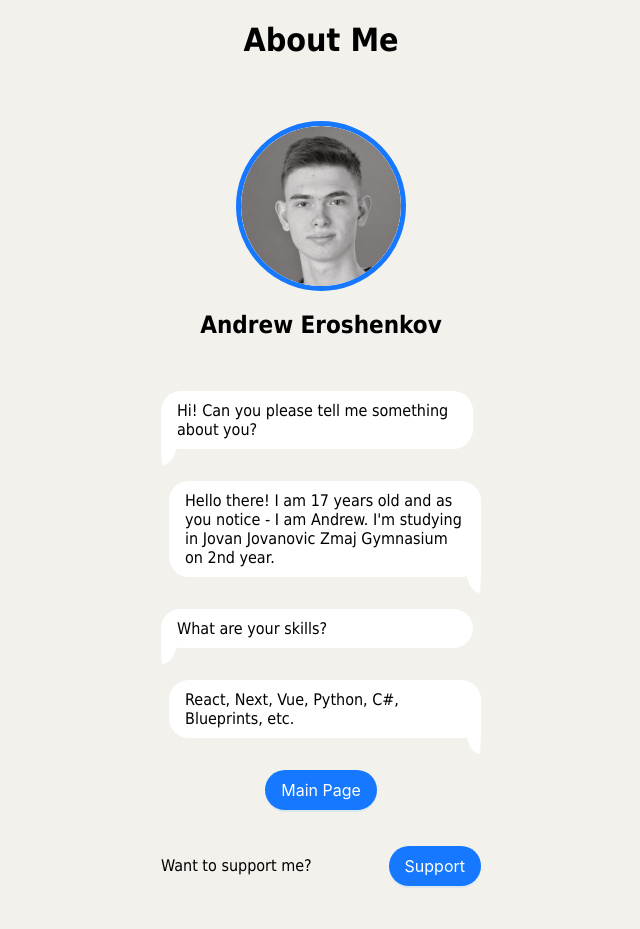
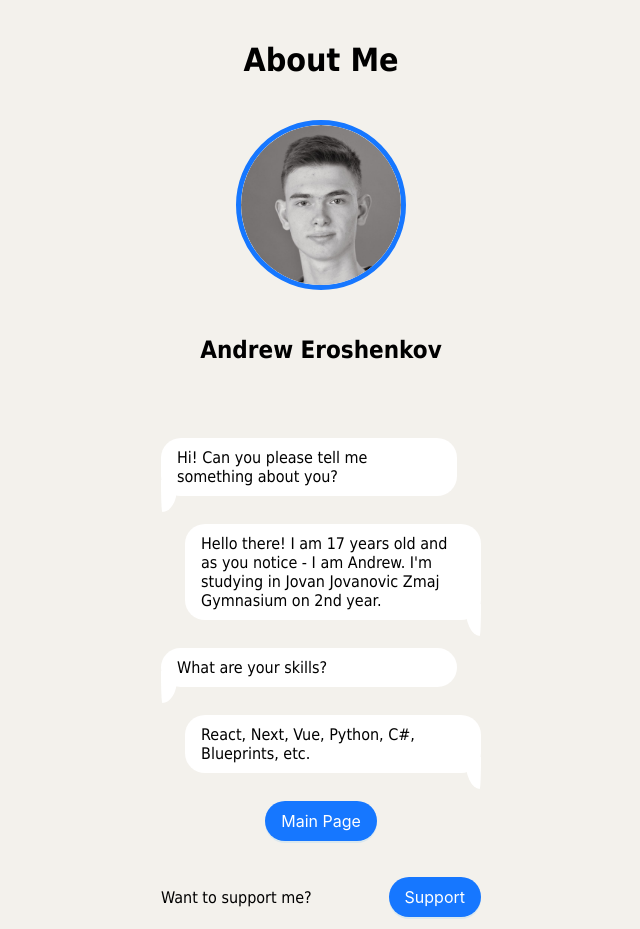
Before and after one commit to CnoLvaN/ijustseen-profile, a Next.js app: page /about in a window 1280 px wide. Shown: the whole page, without its empty margins (319-959 px from the left). Before the commit the page ends 898 px from the top, so only its background shows below. Built offline with nearby package versions, Linux system fonts and the light colour scheme.

Commit message:
tittle center

```diff
--- a/src/app/base.module.scss
+++ b/src/app/base.module.scss
@@ -12,11 +12,11 @@
   margin: 0 auto;
   display: flex;
   flex-direction: column;
+  align-items: center;
+  justify-content: center;
+  height: 120px;
 }
 
-.tittle h1 {
-  height: 78px;
-}
 .card {
   width: fit-content;
   margin: o auto;
@@ -75,12 +75,12 @@
   background-color: white;
   border-radius: 20px;
   padding: 10px 16px;
-  margin: 32px 0 32px auto;
-  width: 280px;
+  margin: 28px 0 28px auto;
+  width: 264px;
 }
 
 .white:not(:nth-of-type(2n)) {
-  margin: 32px auto 32px 0;
+  margin: 28px auto 28px 0;
 }
 
 .pastWhite {
```
